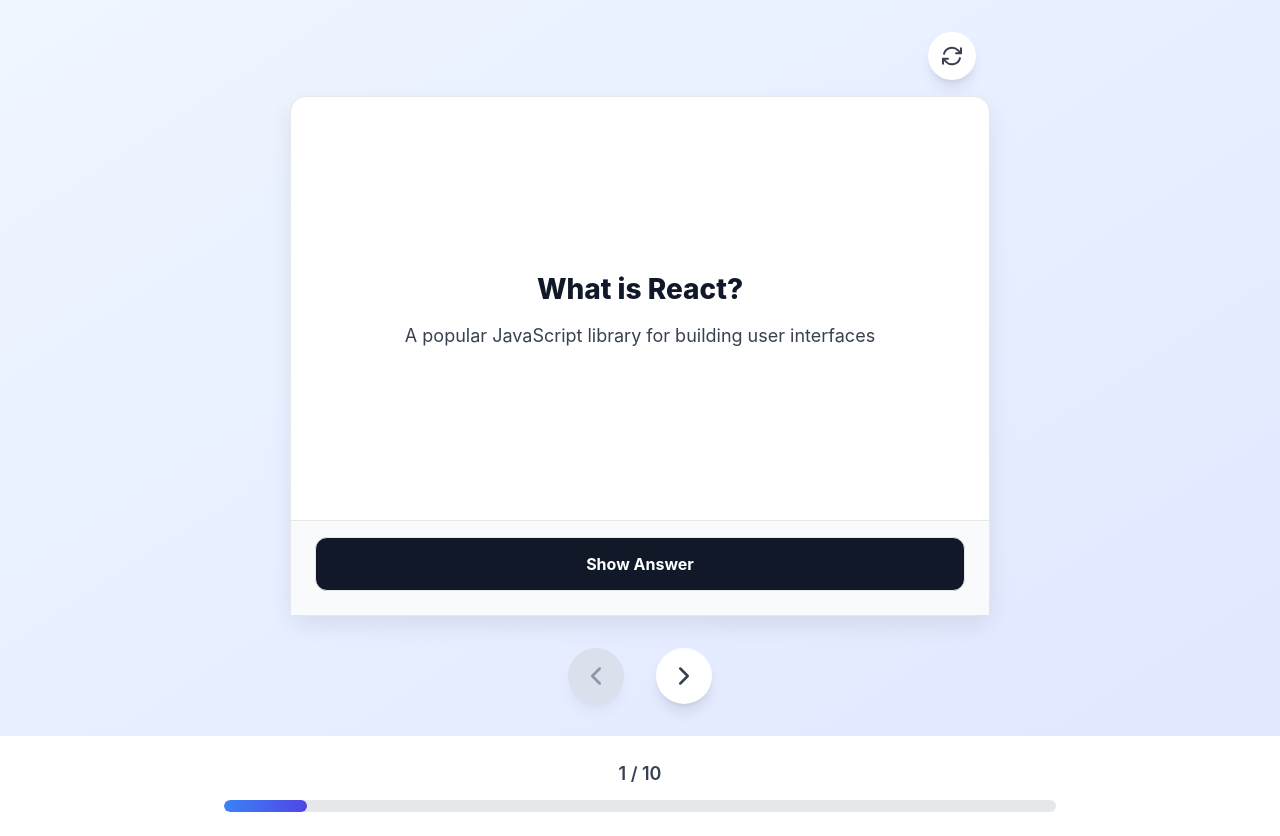
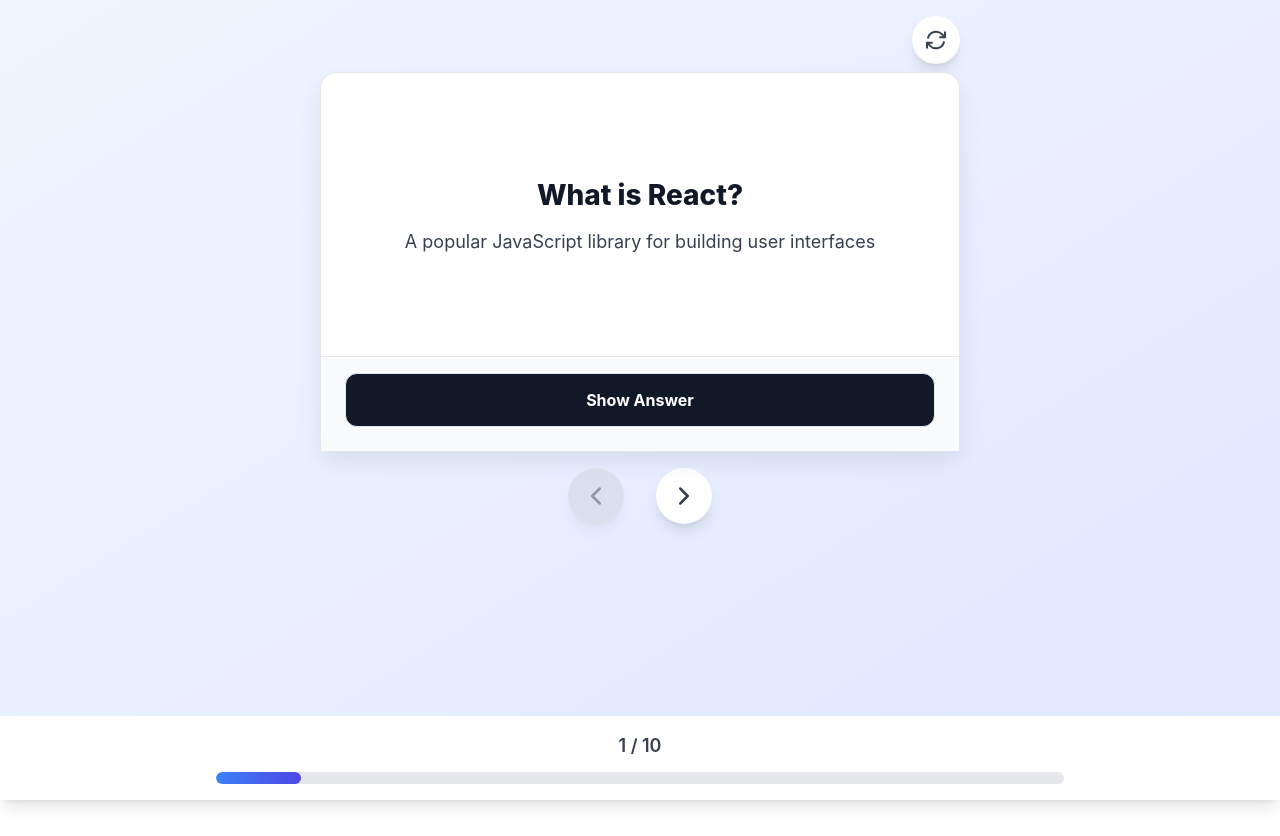
Before and after one commit to sk-github-contro/Flashcard-Viewer, a React (Vite) app: page / in a window 1280 px wide. Both pictures are taken after a click on the button 952 px from the left and 56 px from the top of the page. After the commit the page ends 800 px from the top, so only its background shows below. Built offline with nearby package versions, Linux system fonts and the light colour scheme.

Commit message:
feat(ui): keep progress bar visible; fit layout in viewport; simplify flip

```diff
--- a/src/App.tsx
+++ b/src/App.tsx
@@ -67,10 +67,14 @@
 
   return (
     <div className="min-h-screen bg-gradient-to-br from-blue-50 to-indigo-100 flex flex-col">
-      {/* Main content area */}
-      <div className="flex-1 flex flex-col items-center justify-center px-4 py-8">
+      {/* Main content area constrained to leave room for fixed progress bar */}
+      <div
+        className="flex-1 w-full"
+        style={{ height: 'calc(100vh - 112px)' }}
+      >
+        <div className="h-full max-w-2xl mx-auto px-4 py-4 flex flex-col justify-between items-center">
         {/* Refresh button at top right */}
-        <div className="w-full max-w-2xl mb-4 flex justify-end">
+        <div className="w-full mb-2 flex justify-end">
           <button
             onClick={handleRefresh}
             className="p-3 bg-white rounded-full shadow-lg hover:shadow-xl transition-shadow duration-200 hover:bg-gray-50"
@@ -101,7 +105,7 @@
         />
 
         {/* Navigation buttons */}
-        <div className="flex items-center justify-center gap-8 mt-8">
+        <div className="flex items-center justify-center gap-8 mt-4">
           <button
             onClick={goToPrevious}
             disabled={currentIndex === 0}
@@ -154,11 +158,12 @@
             </svg>
           </button>
         </div>
+        </div>
       </div>
 
-      {/* Progress bar at bottom */}
-      <div className="w-full bg-white shadow-lg">
-        <div className="max-w-4xl mx-auto px-8 py-6">
+      {/* Progress bar fixed at bottom */}
+      <div className="fixed bottom-0 left-0 w-full bg-white shadow-lg z-50">
+        <div className="max-w-4xl mx-auto px-6 py-4">
           {/* Progress text */}
           <div className="text-center mb-3 text-gray-700 font-semibold text-lg">
             {currentIndex + 1} / {flashcards.length}
--- a/src/components/FlashcardComponent.tsx
+++ b/src/components/FlashcardComponent.tsx
@@ -19,7 +19,7 @@
         style={{
           position: 'relative',
           width: '100%',
-          height: '520px',
+          height: '380px',
         }}
       >
         {
```
Also changed, not shown: 1 other file (tests, documents, lock files or other folders).
